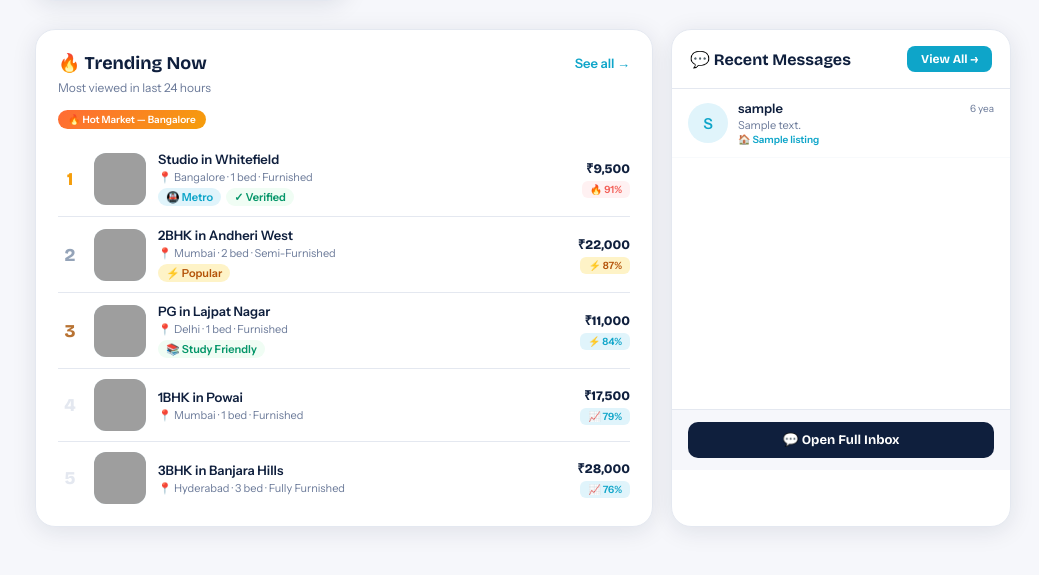
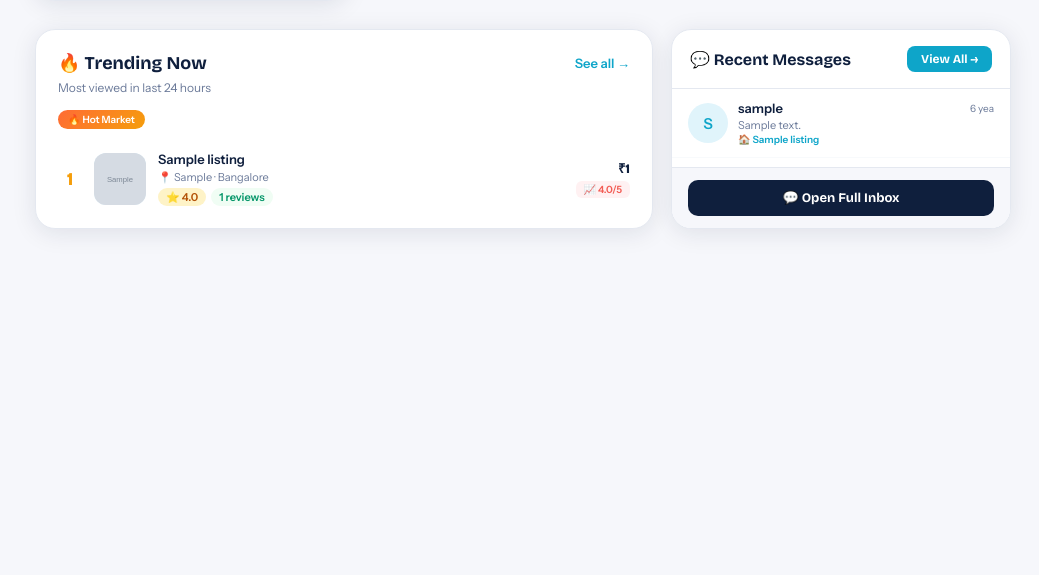
Before and after one commit to code-with-manish09/staymatch-ai, a Django app: page /dashboard/ in a window 1280 px wide. Shown: the part 1066-1641 px from the top of the page, without its empty margins (241-1280 px from the left). After the commit the page ends 1298 px from the top, so only its background shows below. Run offline with Django 5.2, Linux system fonts and the light colour scheme; a user stored in the database is signed in; tables that the repository leaves empty hold one stand-in row (values such as "Sample post"); grey boxes marked "Sample" are stand-in pictures; parts of the project's set-up code (start-up, migrations or seed data) failed here and were passed over; grey boxes are pictures that could not be loaded.

Commit message:
trending backend complete

```diff
--- a/dashboard/views.py
+++ b/dashboard/views.py
@@ -15,9 +15,8 @@ def get_user_profile_or_none(user):
 
 #==========dashboard view============
 
+from django.db.models import Avg, Count
 
-
-# dashboard/views.py — only READ saved rooms, don't save here
 @login_required(login_url='/login/')
 def dashboard(request):
     all_rooms = Listing.objects.filter(is_published=True).order_by('-created_at')
@@ -34,11 +33,19 @@ def dashboard(request):
     unread_count = sum(1 for conv in all_conversations if conv['unread'] > 0)
 
 
+    trending_rooms = Listing.objects.annotate(
+        avg_rating=Avg('reviews__rating'),
+        review_count=Count('reviews')
+    ).order_by('-review_count', '-avg_rating')[:5]
+
+
     context = {
         'listings': all_rooms,
         'saved_room_ids': saved_room_ids,
         'user_saved_rooms': user_saved_rooms,
         'recent_messages': recent_messages,
         'unread_count': unread_count,
+        'trending_rooms': trending_rooms,
     }
+
     return render(request, 'dashboard/dashboard.html', context)
--- a/templates/dashboard/dashboard.html
+++ b/templates/dashboard/dashboard.html
@@ -1122,11 +1122,9 @@ input[type=range]{width:100%;accent-color:var(--teal);}
   </div>
   {% endfor %}
 </div>
-
-      <!-- Bottom: Trending + Messages -->
 <div class="bottom-grid fu d5">
 
-  <!-- ── PREMIUM TRENDING ── -->
+<!-- Trending Section -->
 <div class="trending-wrap">
   <div class="trend-header">
     <div class="sec-title">🔥 Trending Now</div>
@@ -1135,97 +1133,54 @@ input[type=range]{width:100%;accent-color:var(--teal);}
   <p style="font-size:12px;color:var(--muted);margin-bottom:12px;">
     Most viewed in last 24 hours
   </p>
-
-    <div class="trend-fire-badge">🔥 Hot Market — Bangalore</div>
-
-    <!-- Trend Item 1 -->
-    <a href="{% url 'room_details_by_id' 1 %}" class="trend-item" style="text-decoration:none;">
-      <div class="trend-rank gold">1</div>
-      <img src="https://images.unsplash.com/photo-1598928506311-c55ded91a20c?w=80&q=70"
-           class="trend-img" alt="Studio"/>
+  <div class="trend-fire-badge">🔥 Hot Market</div>
+
+  {% for room in trending_rooms %}
+  <a href="{% url 'room_details_by_id' room.id %}" class="trend-item" style="text-decoration:none;">
+
+    <div class="trend-rank {% if forloop.counter == 1 %}gold{% elif forloop.counter == 2 %}silver{% elif forloop.counter == 3 %}bronze{% endif %}">
+      {{ forloop.counter }}
+    </div>
+
+    {% if room.images.first %}
+    <img src="{{ room.images.first.image.url }}" class="trend-img" alt="{{ room.title }}"/>
+    {% else %}
+    <div class="trend-img" style="background:var(--teal-lt);display:flex;align-items:center;justify-content:center;font-size:20px;">🏠</div>
+    {% endif %}
+
     <div class="trend-info">
-        <div class="trend-name">Studio in Whitefield</div>
-        <div class="trend-sub">📍 Bangalore · 1 bed · Furnished</div>
+      <div class="trend-name">{{ room.title }}</div>
+      <div class="trend-sub">📍 {{ room.area }} · {{ room.city }}</div>
       <div style="display:flex;gap:5px;margin-top:4px;">
-          <span class="chip" style="background:var(--teal-lt);color:var(--teal);padding:2px 8px;">🚇 Metro</span>
-          <span class="chip" style="background:#F0FDF4;color:#059669;padding:2px 8px;">✓ Verified</span>
-        </div>
-      </div>
+        {% if room.avg_rating %}
+        <span class="chip" style="background:var(--amber-lt);color:#B45309;padding:2px 8px;">
+          ⭐ {{ room.avg_rating|floatformat:1 }}
+        </span>
+        {% endif %}
+        <span class="chip" style="background:#F0FDF4;color:#059669;padding:2px 8px;">
+          {{ room.review_count }} reviews
+        </span>
+      </div>
+    </div>
+
     <div class="trend-right">
-        <div class="trend-price">₹9,500</div>
-        <div class="trend-pct hot">🔥 91%</div>
-      </div>
+      <div class="trend-price">₹{{ room.rent }}</div>
+      <div class="trend-pct {% if forloop.counter == 1 %}hot{% elif forloop.counter <= 3 %}warm{% endif %}">
+        {% if room.avg_rating %}
+          {% if room.avg_rating >= 4.5 %}🔥{% else %}📈{% endif %}
+          {{ room.avg_rating|floatformat:1 }}/5
+        {% else %}
+          🆕 New
+        {% endif %}
+      </div>
+    </div>
+
   </a>
-
-    <!-- Trend Item 2 -->
-    <a href="{% url 'room_details_by_id' 2 %}" class="trend-item" style="text-decoration:none;">
-      <div class="trend-rank silver">2</div>
-      <img src="https://images.unsplash.com/photo-1484154218962-a197022b5858?w=80&q=70"
-           class="trend-img" alt="2BHK"/>
-      <div class="trend-info">
-        <div class="trend-name">2BHK in Andheri West</div>
-        <div class="trend-sub">📍 Mumbai · 2 bed · Semi-Furnished</div>
-        <div style="display:flex;gap:5px;margin-top:4px;">
-          <span class="chip" style="background:var(--amber-lt);color:#B45309;padding:2px 8px;">⚡ Popular</span>
-        </div>
-      </div>
-      <div class="trend-right">
-        <div class="trend-price">₹22,000</div>
-        <div class="trend-pct warm">⚡ 87%</div>
-      </div>
-    </a>
-
-    <!-- Trend Item 3 -->
-    <a href="{% url 'room_details_by_id' 3 %}" class="trend-item" style="text-decoration:none;">
-      <div class="trend-rank bronze">3</div>
-      <img src="https://images.unsplash.com/photo-1512918728675-ed5a9ecdebfd?w=80&q=70"
-           class="trend-img" alt="PG"/>
-      <div class="trend-info">
-        <div class="trend-name">PG in Lajpat Nagar</div>
-        <div class="trend-sub">📍 Delhi · 1 bed · Furnished</div>
-        <div style="display:flex;gap:5px;margin-top:4px;">
-          <span class="chip" style="background:#F0FDF4;color:#059669;padding:2px 8px;">📚 Study Friendly</span>
-        </div>
-      </div>
-      <div class="trend-right">
-        <div class="trend-price">₹11,000</div>
-        <div class="trend-pct">⚡ 84%</div>
-      </div>
-    </a>
-
-    <!-- Trend Item 4 -->
-    <a href="{% url 'room_details_by_id' 4 %}" class="trend-item" style="text-decoration:none;">
-      <div class="trend-rank">4</div>
-      <img src="https://images.unsplash.com/photo-1493809842364-78817add7ffb?w=80&q=70"
-           class="trend-img" alt="1BHK"/>
-      <div class="trend-info">
-        <div class="trend-name">1BHK in Powai</div>
-        <div class="trend-sub">📍 Mumbai · 1 bed · Furnished</div>
-      </div>
-      <div class="trend-right">
-        <div class="trend-price">₹17,500</div>
-        <div class="trend-pct">📈 79%</div>
-      </div>
-    </a>
-
-    <!-- Trend Item 5 -->
-    <a href="{% url 'room_details_by_id' 5 %}" class="trend-item" style="text-decoration:none;">
-      <div class="trend-rank">5</div>
-      <img src="https://images.unsplash.com/photo-1556909114-f6e7ad7d3136?w=80&q=70"
-           class="trend-img" alt="3BHK"/>
-      <div class="trend-info">
-        <div class="trend-name">3BHK in Banjara Hills</div>
-        <div class="trend-sub">📍 Hyderabad · 3 bed · Fully Furnished</div>
-      </div>
-      <div class="trend-right">
-        <div class="trend-price">₹28,000</div>
-        <div class="trend-pct">📈 76%</div>
-      </div>
-    </a>
-
-  </div>
-  <!-- /trending-wrap -->
-
+  {% empty %}
+  <p style="text-align:center;color:var(--muted);padding:20px;">Koi trending room nahi mila.</p>
+  {% endfor %}
+
+</div>
 
   <!-- ── REAL MESSAGES PANEL ── -->
   <div class="real-msg-panel">
@@ -1299,13 +1254,13 @@ input[type=range]{width:100%;accent-color:var(--teal);}
       <a href="{% url 'inbox' %}" class="rmp-footer-btn">
         💬 Open Full Inbox
       </a>
-    </div>
-
-  </div>
-</div>
-</div>
-
- <!-- /sec-discover -->
+   </div><!-- end rmp-footer -->
+
+      </div><!-- end real-msg-panel -->
+
+    </div><!-- end bottom-grid -->
+
+  </div><!-- end sec-discover -->
 
   <!-- ══ MATCHES ══ -->
      <div id="sec-matches" style="display:none;">
@@ -1929,10 +1884,10 @@ input[type=range]{width:100%;accent-color:var(--teal);}
 
 
 </div>
-    <!-- ══ SAFETY RATINGS ══ -->
+    <!-- ══ FAQs══ -->
     <div id="sec-safety" style="display:none;">
       <div class="sec-hd">
-        <div class="sec-title">🛡️ Safety & Verification Centre</div>
+        <div class="sec-title">🛡️ FAQs</div>
         <div class="section-label" style="margin-bottom:0;">AI Feature</div>
       </div>
       <p style="font-size:14px;color:var(--muted);margin-bottom:20px;line-height:1.6;">Every listing and profile is scored by our AI Safety Engine across multiple parameters.</p>
```
Lines whose indentation alone changed are shown as unchanged.
